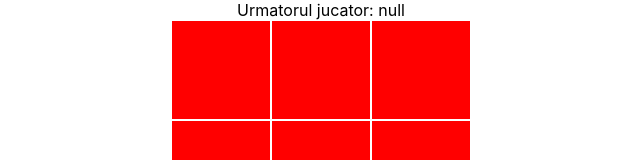
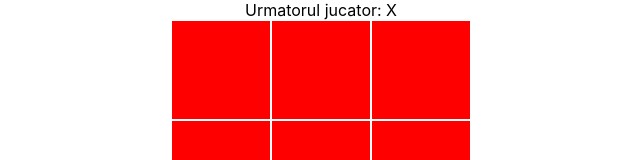
Before and after one commit to Razvul/x-si-0-react, a React (Create React App) app: page / in a window 1280 px wide. Shown: the top 160 px of the page, without its empty margins (319-959 px from the left). Built offline with nearby package versions, Linux system fonts and the light colour scheme.

Commit message:
Am modificat statusul

```diff
--- a/src/components/Tabla.jsx
+++ b/src/components/Tabla.jsx
@@ -31,7 +31,7 @@ export default function Tabla() {
         status = `Castigator: ${castigator}` //'Castigator: ' + castigator
     }
     else {
-        status = `Urmatorul jucator: ${castigator}` //"Urmatorul jucator: " + xIsNext ? "X" : "O"
+        status = `Urmatorul jucator: ${xIsNext ? "X" : "O"}` //"Urmatorul jucator: " + xIsNext ? "X" : "O"
     }
 
     return (
```
